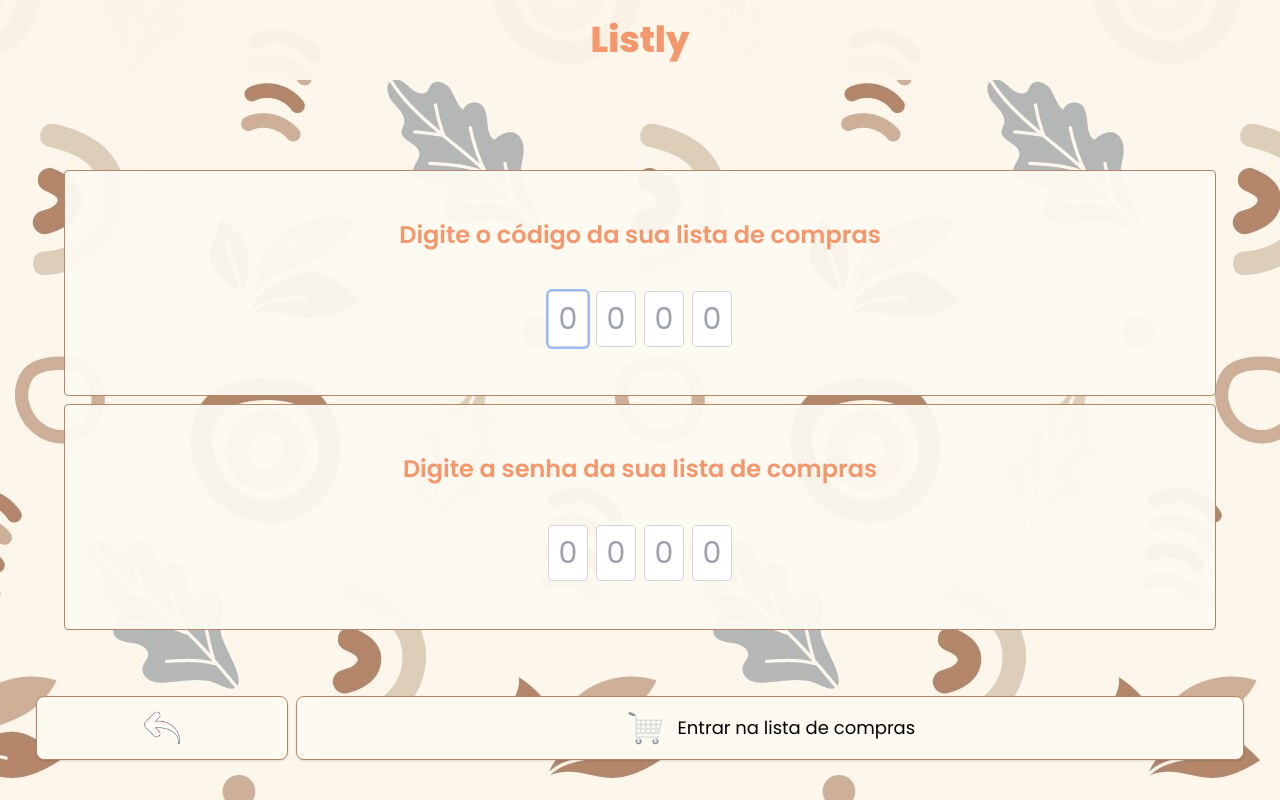
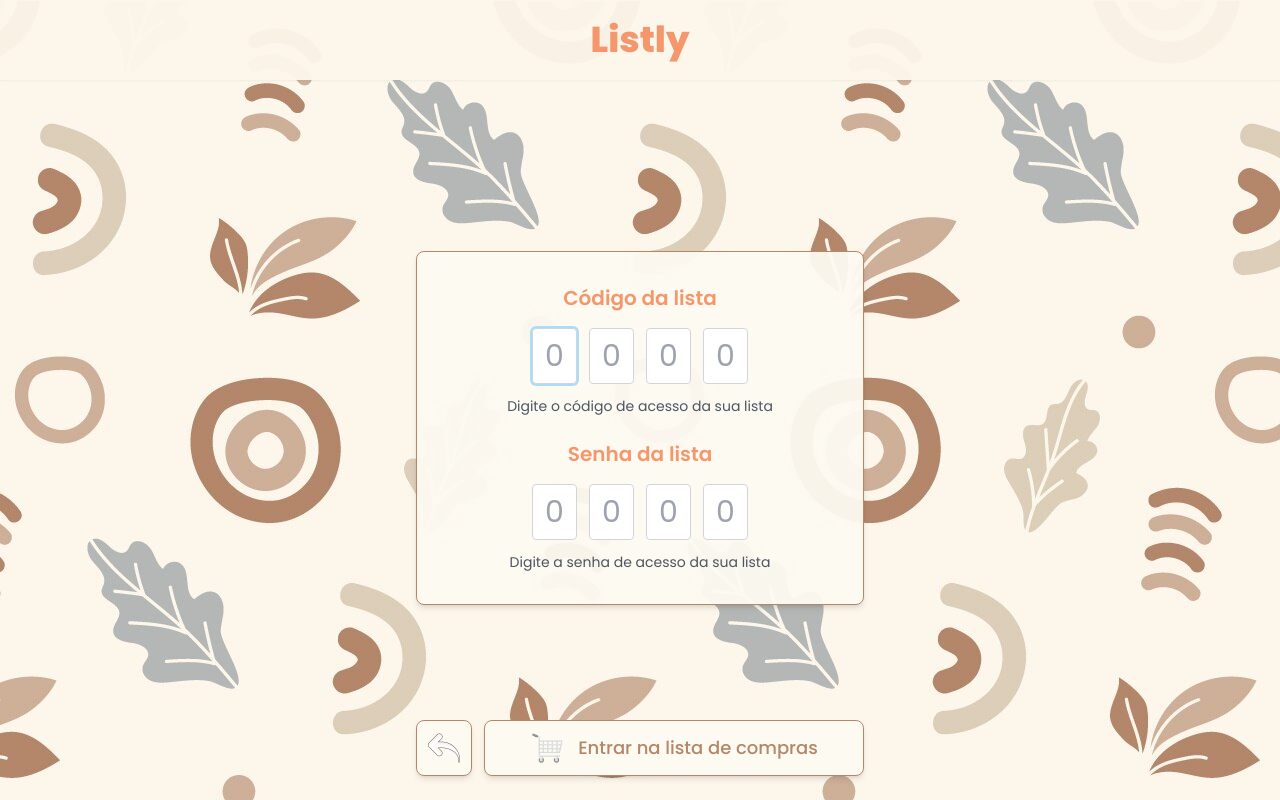
Before and after one commit to christiansmmc/listly_web, a React (Vite) app: page /login-room in a window 1280 px wide. Built offline with nearby package versions, Linux system fonts and the light colour scheme; no server answers.

Commit message:
refactor: enhance UI components and improve code readability

```diff
--- a/src/hooks/useDebounce.ts
+++ b/src/hooks/useDebounce.ts
@@ -1,16 +1,32 @@
-import {useRef} from "react";
+import {useRef, useState} from "react";
 
+// This is a cooldown hook that executes the callback immediately,
+// then prevents additional executions for the specified delay period
 // eslint-disable-next-line @typescript-eslint/no-explicit-any
 export const useDebounce = (callback: (...args: any[]) => void, delay: number) => {
+    const [isCoolingDown, setIsCoolingDown] = useState(false);
     const timeoutRef = useRef<NodeJS.Timeout | null>(null);
 
     // eslint-disable-next-line @typescript-eslint/no-explicit-any
     return (...args: any[]) => {
+        if (isCoolingDown) {
+            return; // Don't execute during cooldown period
+        }
+
+        // Execute immediately
+        callback(...args);
+
+        // Set cooldown
+        setIsCoolingDown(true);
+
+        // Clear any existing timeout
         if (timeoutRef.current) {
             clearTimeout(timeoutRef.current);
         }
+
+        // Reset cooldown after delay
         timeoutRef.current = setTimeout(() => {
-            callback(...args);
+            setIsCoolingDown(false);
         }, delay);
     };
 };
--- a/src/pages/LoginCartPage.tsx
+++ b/src/pages/LoginCartPage.tsx
@@ -1,10 +1,10 @@
 import EmptyCartIcon from '../assets/compras_vazio.png';
 import LeftArrowIcon from '../assets/seta_esquerda_4.png';
 import BackgroundImage from '../assets/background.jpeg';
-import {useState} from "react";
-import {useLocation} from "wouter";
+import { useState } from "react";
+import { useLocation } from "wouter";
 import OTPInput from "react-otp-input";
-import {useValidateRoomMutate} from "../api/room/query.ts";
+import { useValidateRoomMutate } from "../api/room/query.ts";
 
 const LoginCartPage = () => {
     const [loginRoomCode, setLoginRoomCode] = useState('');
@@ -12,23 +12,24 @@
 
     const [, setLocation] = useLocation();
 
-    const {mutate} = useValidateRoomMutate();
+    const { mutate } = useValidateRoomMutate();
 
     const handleLoginRoom = () => {
-        mutate({roomCode: loginRoomCode, roomPasscode: loginRoomPasscode})
+        if (loginRoomCode.length < 4 || loginRoomPasscode.length < 4) return;
+        mutate({ roomCode: loginRoomCode, roomPasscode: loginRoomPasscode })
     }
 
     return (
-        <div className='h-full w-full' style={{backgroundImage: `url(${BackgroundImage})`}}>
-            <div className="fixed top-0 left-0 w-full h-20 flex items-center justify-center bg-[#FDF7EB] bg-opacity-95">
-                <p className='text-4xl font-extrabold text-[#F4976C]'>Listly</p>
-            </div>
-            <div className='h-full flex flex-col items-center justify-center gap-2'>
-                <div
-                    className='w-[90%] flex flex-col items-center gap-10 bg-[#fdfaf2] bg-opacity-95 py-12 border border-[#B48768] rounded'>
-                    <p className='text-2xl text-center font-semibold text-[#F4976C]'>
-                        Digite o código da sua lista de compras
-                    </p>
+        <div className='min-h-screen w-full flex flex-col' style={{ backgroundImage: `url(${BackgroundImage})` }}>
+            <header className="w-full h-20 flex items-center justify-center bg-[#FDF7EB] bg-opacity-95 shadow-sm">
+                <h1 className='text-4xl font-extrabold text-[#F4976C]'>Listly</h1>
+            </header>
+
+            <main className='flex-1 flex flex-col items-center justify-center py-8 px-4 relative'>
+                <div className='w-full max-w-md bg-[#fdfaf2] bg-opacity-95 p-8 border border-[#B48768] rounded-lg shadow-md mb-6'>
+                    <div className="mb-6">
+                        <h2 className='text-xl text-center font-semibold text-[#F4976C] mb-4'>Código da lista</h2>
+                        <div className="flex justify-center">
                             <OTPInput
                                 inputType={'number'}
                                 placeholder={'0000'}
@@ -36,57 +37,67 @@
                                 onChange={setLoginRoomCode}
                                 numInputs={4}
                                 shouldAutoFocus
-                        renderSeparator={<span className="mx-1"> </span>}
-                        inputStyle={{'width': '40px'}}
+                                renderSeparator={<span className="mx-1.5"></span>}
+                                inputStyle={{ width: '45px' }}
                                 renderInput={(props) => (
                                     <input
                                         {...props}
-                                className='text-3xl text-center rounded bg-white h-14 border border-gray-300 focus:outline-none focus:ring-2 focus:[#A9DEF9]'
+                                        className='text-3xl text-center rounded bg-white h-14 border border-gray-300 focus:outline-none focus:ring-2 focus:ring-[#A9DEF9]'
                                     />
                                 )}
                             />
                         </div>
-                <div
-                    className='w-[90%] flex flex-col items-center gap-10 bg-[#fdfaf2] bg-opacity-95 py-12 border border-[#B48768] rounded'>
-                    <p className='text-2xl text-center font-semibold text-[#F4976C]'>
-                        Digite a senha da sua lista de compras
-                    </p>
+                        <p className='text-sm text-center text-gray-600 mt-3'>Digite o código de acesso da sua lista</p>
+                    </div>
+
+                    <div>
+                        <h2 className='text-xl text-center font-semibold text-[#F4976C] mb-4'>Senha da lista</h2>
+                        <div className="flex justify-center">
                             <OTPInput
                                 inputType={'number'}
                                 placeholder={'0000'}
                                 value={loginRoomPasscode}
                                 onChange={setLoginRoomPasscode}
                                 numInputs={4}
-                        renderSeparator={<span className="mx-1"></span>}
-                        inputStyle={{'width': '40px'}}
+                                renderSeparator={<span className="mx-1.5"></span>}
+                                inputStyle={{ width: '45px' }}
                                 renderInput={(props) => (
                                     <input
                                         {...props}
-                                className='text-3xl text-center rounded bg-white h-14 border border-gray-300 focus:outline-none focus:ring-2 focus:[#A9DEF9]'
+                                        className='text-3xl text-center rounded bg-white h-14 border border-gray-300 focus:outline-none focus:ring-2 focus:ring-[#A9DEF9]'
                                     />
                                 )}
                             />
                         </div>
-            </div>
-            <div className='absolute bottom-10 h-16 w-full flex items-center justify-center px-2 gap-2'>
-                <div className='h-full w-1/5 flex items-center justify-between'>
-                    <div
-                        onClick={() => setLocation("/")}
-                        className='w-full h-16 shadow bg-[#fdfaf2] border border-[#B48768] flex items-center justify-center rounded-lg cursor-pointer gap-3
-                        transition transform hover:scale-[1.01] hover:shadow-lg active:scale-[0.99] active:shadow-sm'>
-                        <img src={LeftArrowIcon} alt="icone" className="h-9 w-9 cursor-pointer"/>
+                        <p className='text-sm text-center text-gray-600 mt-3'>Digite a senha de acesso da sua lista</p>
                     </div>
                 </div>
-                <div className='h-full w-3/4 flex items-center justify-between'>
-                    <div
+
+                <div className='fixed bottom-6 left-0 right-0 w-full px-4'>
+                    <div className='mx-auto max-w-md flex items-center gap-3'>
+                        <button
+                            onClick={() => setLocation("/")}
+                            className='w-14 h-14 flex-shrink-0 shadow-md bg-[#fdfaf2] border border-[#B48768] flex items-center justify-center rounded-lg cursor-pointer
+                            transition transform hover:scale-[1.05] hover:shadow-lg active:scale-[0.98] active:shadow-sm'>
+                            <img src={LeftArrowIcon} alt="Voltar" className="h-8 w-8" />
+                        </button>
+
+                        <button
                             onClick={handleLoginRoom}
-                        className='w-full h-16 shadow bg-[#fdfaf2] border border-[#B48768] flex items-center justify-center rounded-lg cursor-pointer gap-3
-                        transition transform hover:scale-[1.01] hover:shadow-lg active:scale-[0.99] active:shadow-sm'>
-                        <img src={EmptyCartIcon} alt="icone" className="h-10 w-10"/>
-                        <p className='text-lg'>Entrar na lista de compras</p>
+                            disabled={loginRoomCode.length < 4 || loginRoomPasscode.length < 4}
+                            className='flex-1 h-14 shadow-md bg-[#F4976C] text-white border border-[#B48768] flex items-center justify-center rounded-lg gap-3
+                            transition transform hover:scale-[1.02] hover:shadow-lg active:scale-[0.98] active:shadow-sm
+                            disabled:bg-[#fdfaf2] disabled:text-[#B48768] disabled:cursor-not-allowed disabled:hover:scale-100'>
+                            <img
+                                src={EmptyCartIcon}
+                                alt="Entrar na lista"
+                                className={`h-9 w-9 ${loginRoomCode.length < 4 || loginRoomPasscode.length < 4 ? '' : 'filter brightness-0 invert'}`}
+                            />
+                            <span className='text-lg font-medium'>Entrar na lista de compras</span>
+                        </button>
                     </div>
                 </div>
-            </div>
+            </main>
         </div>
     )
 }
```
Also changed, not shown: src/components/AddItemModal.tsx (+3 -46 lines), src/components/EditRoomModal.tsx (+6 -6 lines), src/pages/CartPage.tsx (+47 -35 lines), src/pages/CreateCartPage.tsx (+64 -50 lines), 1 other file (tests, documents, lock files or other folders). Lines whose indentation alone changed are shown as unchanged.
